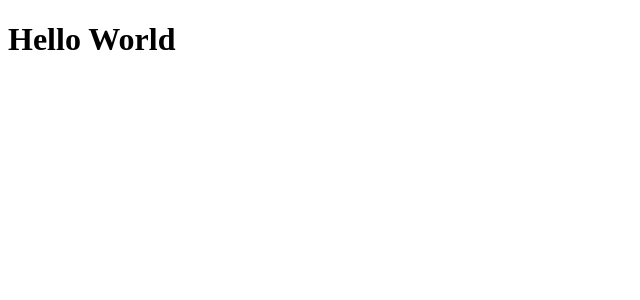
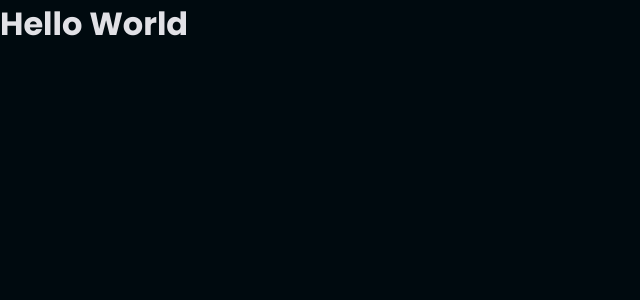
Before and after one commit to OJailson17/food_delivery, a Next.js app: page / in a window 1280 px wide. Shown: the top 300 px of the page, without its empty margins (0-640 px from the left). Built offline with nearby package versions, Linux system fonts and the light colour scheme.

Commit message:
style: add global styles

```diff
--- a/package.json
+++ b/package.json
@@ -11,12 +11,14 @@
   "dependencies": {
     "next": "13.0.0",
     "react": "18.2.0",
-    "react-dom": "18.2.0"
+    "react-dom": "18.2.0",
+    "styled-components": "^5.3.6"
   },
   "devDependencies": {
     "@types/node": "18.11.7",
     "@types/react": "18.0.24",
     "@types/react-dom": "18.0.8",
+    "@types/styled-components": "^5.1.26",
     "eslint": "8.26.0",
     "eslint-config-next": "13.0.0",
     "typescript": "4.8.4"
--- a/src/pages/_app.tsx
+++ b/src/pages/_app.tsx
@@ -1,7 +1,13 @@
 import type { AppProps } from 'next/app';
+import { ThemeProvider } from 'styled-components';
+import { GlobalStyle } from '../styles/global';
+import { defaultTheme } from '../styles/theme/default';
 
 export default function App({ Component, pageProps }: AppProps) {
-	return <Component {...pageProps} />;
+	return (
+		<ThemeProvider theme={defaultTheme}>
+			<GlobalStyle />
+			<Component {...pageProps} />
+		</ThemeProvider>
+	);
 }
-
-// font-family: 'Poppins', sans-serif;
--- /dev/null
+++ b/src/styles/global.ts
@@ -0,0 +1,24 @@
+import { createGlobalStyle } from 'styled-components';
+
+export const GlobalStyle = createGlobalStyle`
+* {
+  margin: 0;
+  padding: 0;
+  box-sizing: border-box;
+  font-family: 'Poppins', sans-serif;
+}
+
+body {
+  color: ${props => props.theme.text};
+  background-color: ${props => props.theme.background};
+}
+
+
+body, span, button, input, textarea {
+  font-family: 'Poppins', sans-serif;
+}
+
+button {
+  cursor: pointer;
+}
+`;
--- /dev/null
+++ b/src/styles/theme/default.ts
@@ -0,0 +1,17 @@
+export const defaultTheme = {
+	background: '#000A0F',
+
+	white: '#fff',
+
+	blue: '#1E6F9F',
+	blue900: '#000A0F',
+	blue800: '#001119',
+	blue700: '#091E26',
+	blue100: '#82F3FF',
+
+	placeholder: '#7C7C8A',
+	span: '#C4C4CC',
+	text: '#E1E1E6',
+
+	'footer-text': '#FFFAF1',
+};
```
Also changed, not shown: src/@types/styled.d.ts (added, +8 -0 lines), src/pages/_document.tsx (+8 -2 lines), src/assets/secondary-logo.svg (added), 1 other file (tests, documents, lock files or other folders).
